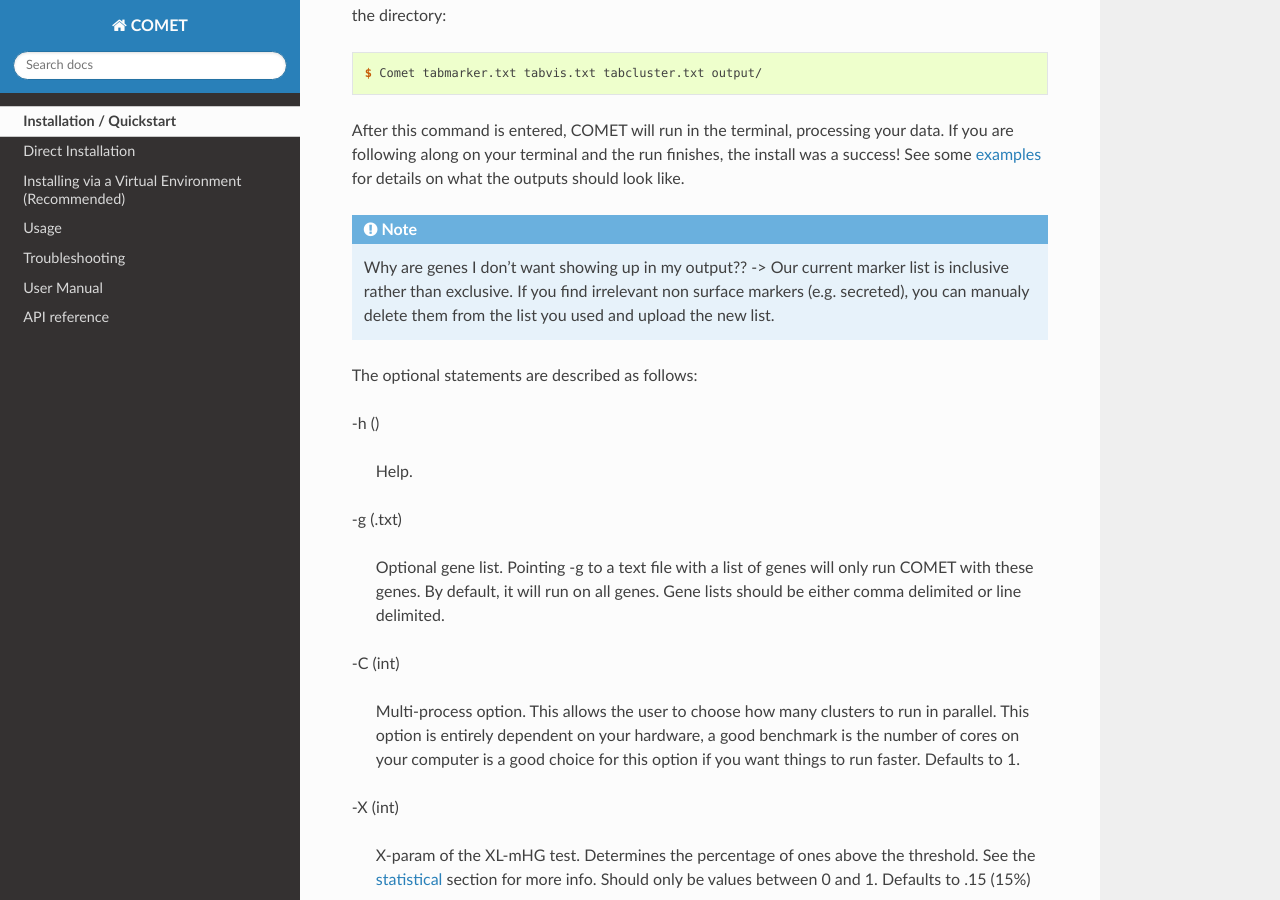
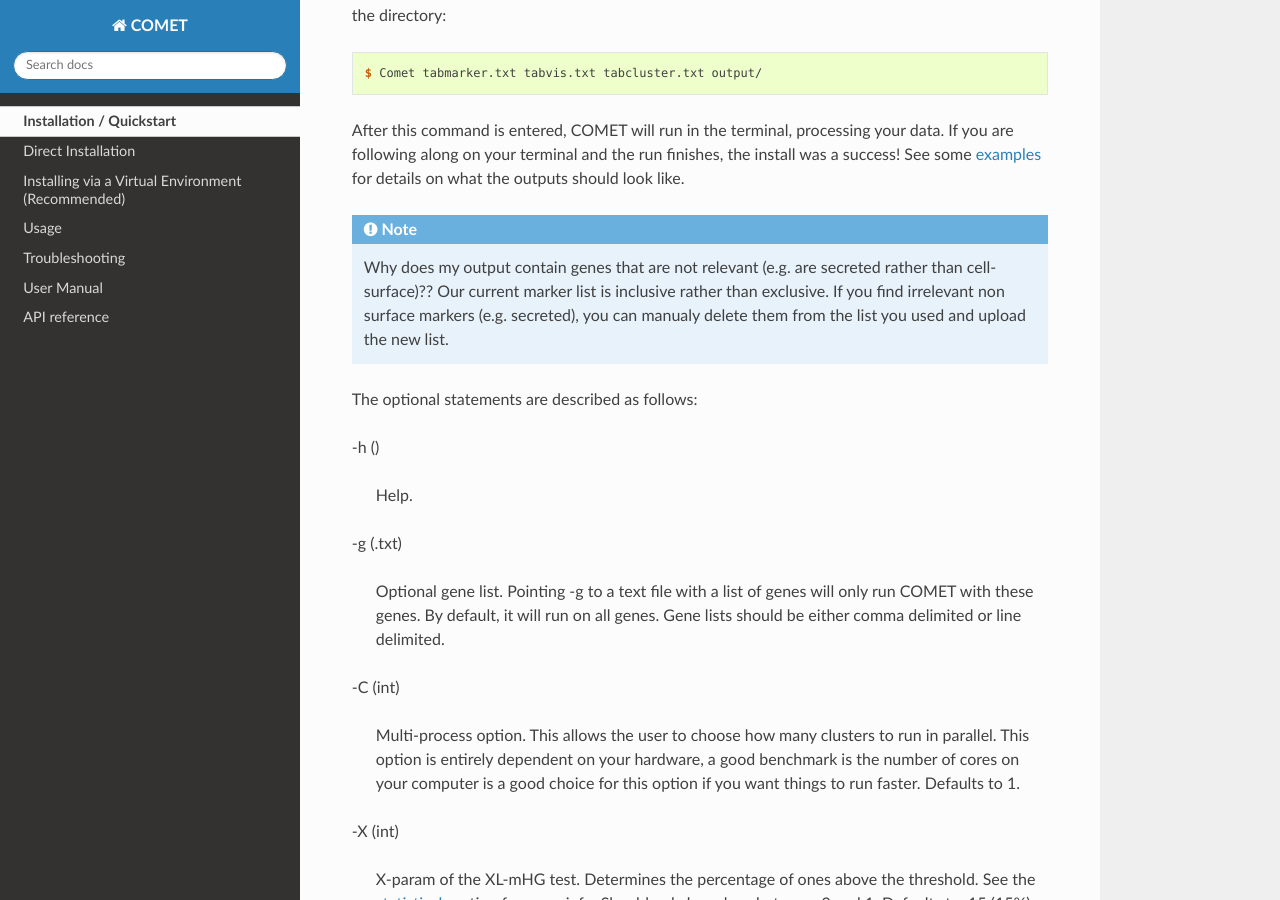
Before and after one commit to MSingerLab/COMETSC, a Sphinx documentation site: the page built from docs/source/quickstart.rst, in a window 1280 px wide and 900 px high, scrolled down 1996 px. Built offline with Sphinx 7.4.7 and the Read the Docs theme 2.0.0, drawn with Linux system fonts in a browser that asks for light colours.

Commit message:
new note

```diff
--- a/docs/source/quickstart.rst
+++ b/docs/source/quickstart.rst
@@ -114,8 +114,9 @@ the run finishes, the install was a success!
 See some :doc:`examples<Output>` for details on
 what the outputs should look like.
 
-.. note:: Why are genes I don't want showing up in my output?? -> Our
-	  current marker list is inclusive rather than exclusive. If
+.. note:: Why does my output contain genes that are not relevant
+          (e.g. are secreted rather than cell-surface)??
+	  Our current marker list is inclusive rather than exclusive. If
 	  you find irrelevant non surface markers (e.g. secreted), you
 	  can manualy delete them from the list you used and upload the new list.
 
```
